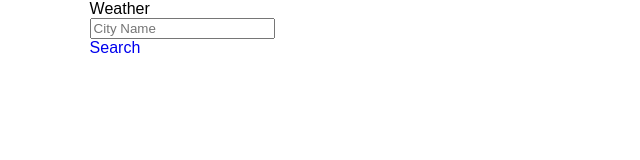
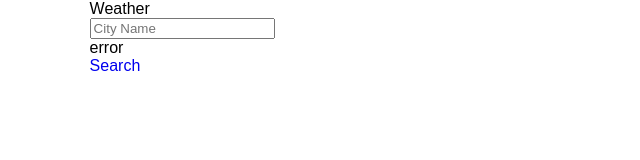
Before and after one commit to vnileshaxioned/weather, a plain HTML site: page index.html in a window 1280 px wide. Shown: the whole page, without its empty margins (0-640 px from the left). Drawn offline with Linux system fonts and the light colour scheme.

Commit message:
error block is added to validate error message

```diff
--- a/index.html
+++ b/index.html
@@ -46,6 +46,9 @@
           <div class="weather-search">
             <div class="search-box">
               <input type="text" class="user-input" name="city_name" placeholder="City Name" />
+              <div class="error">
+                <span class="error-message">error</span>
+              </div>
             </div>
             <div class="search-cta">
               <a href="#FIXME" class="search-button" title="Search">Search</a>
```
